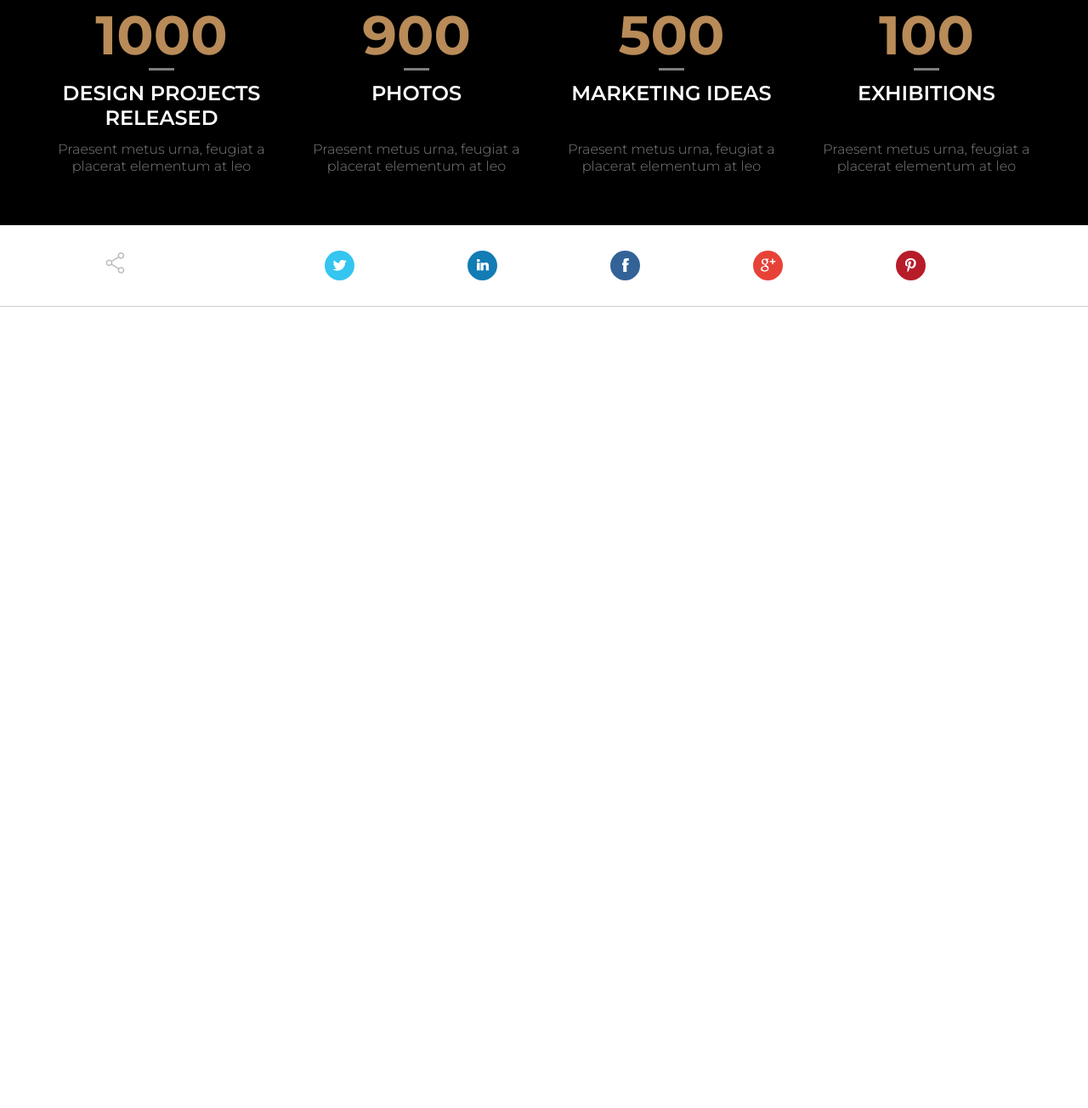
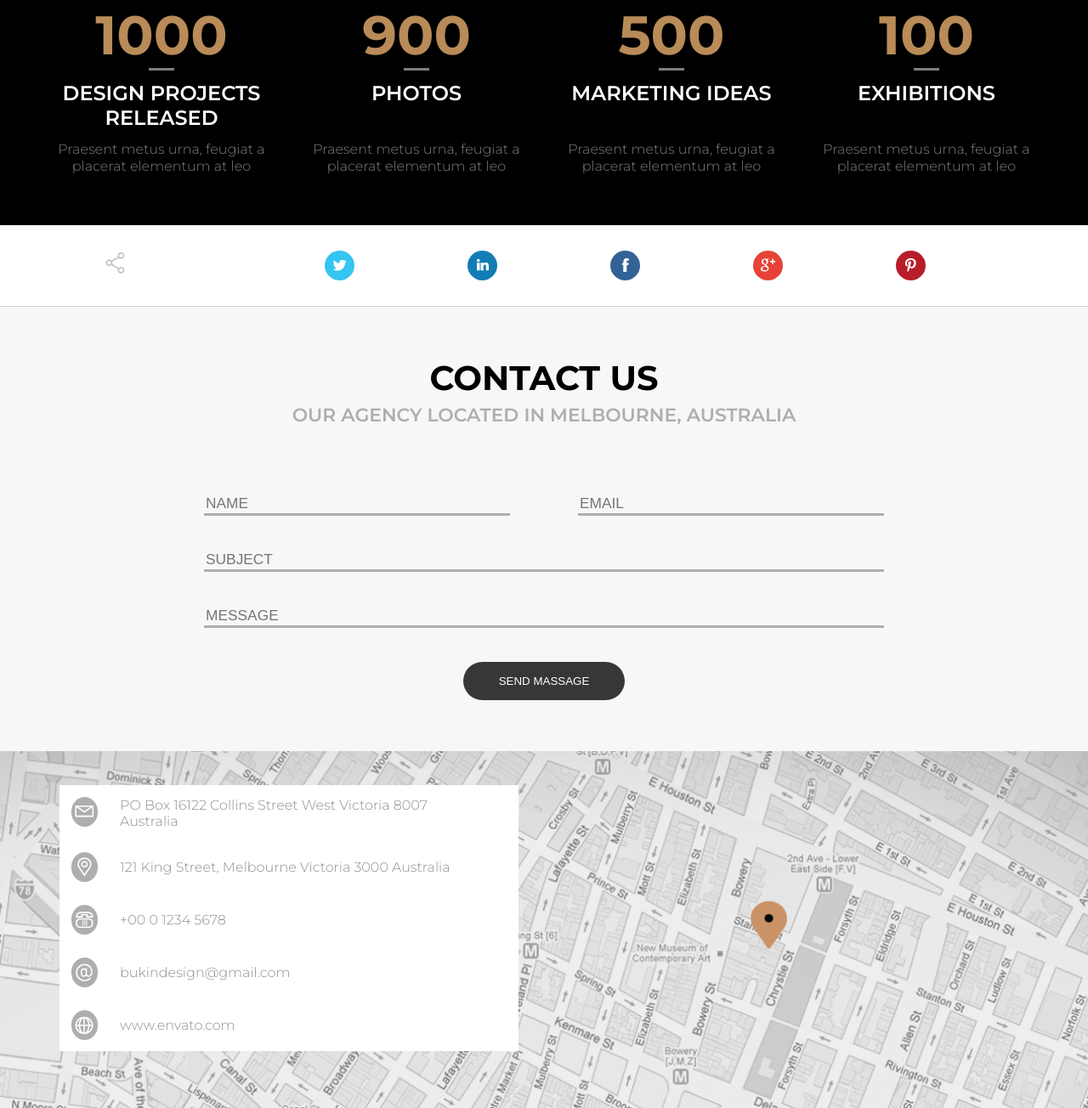
Before and after one commit to zalmon74/Awax, a plain HTML site: page project/index.html in a window 1280 px wide. Shown: the part 6757-8061 px from the top of the page at 85% size. Before the commit the page ends 7118 px from the top, so only its background shows below. Drawn offline with nearby package versions, Linux system fonts and the light colour scheme.

Commit message:
add block contact

```diff
--- a/project/css/style.css
+++ b/project/css/style.css
@@ -1228,6 +1228,165 @@ a{
   background: #b71c29;
 }
 
+.contact{
+  background: #f7f7f7;
+}
+
+.contact__title{
+  width: 100%;
+  padding-top: 5%;
+  margin-bottom: 5%;
+
+  text-align: center;
+  text-transform: uppercase;
+}
+
+.contact__title h2{
+  font-size: 30pt;
+  font-weight: 700;
+
+  color: #000;
+}
+
+.contact__title h3{
+  margin-top: 0.5%;
+  font-weight: 600;
+
+  color: #aeaeae;
+}
+
+.contact__form{
+  display: flex;
+  flex-direction: column;
+  align-items: center;
+}
+
+.contact__form_row{
+  width: 800px;
+  margin: 20px 3%;
+}
+
+.contact__form_row.tow_elements{
+  display: flex;
+  flex-wrap: wrap;
+  flex-direction: row;
+  justify-content: space-between;
+}
+
+.contact__form_row.tow_elements input{
+  width: 45%;
+}
+
+.contact__form_row input{
+  width: 100%;
+
+  font-size: 13pt;
+
+  background: none;
+  outline: none;
+  color: #9e9e9e;
+}
+
+.contact__form_row input:placeholder-shown{
+  text-transform: uppercase;
+  font-weight: 300;
+}
+
+.contact__form_row input, .contact__form_row:focus input{
+  border: 0;
+  border-bottom: 3px solid #aeaeae;
+}
+
+.contact__form_button{
+  margin-top: 20px;
+  margin-bottom: 5%;
+
+  text-align: center;
+}
+
+.contact__form_button input{
+  width: 190px;
+  height: 45px;
+
+  text-transform: uppercase;
+
+  border: none;
+  border-radius: 99em;
+
+  background: #373737;
+  color: #fff;
+
+  cursor: pointer;
+  transition: background 0.2s linear;
+}
+
+.contact__form_button input:hover{
+  background: #b88b58;
+}
+
+.contact__map{
+  width: 100%;
+  height: 420px;
+
+  background: url("../img/contact/map.png") no-repeat center center;
+  background-size: cover;
+}
+
+.contact_footer__inner{
+  position: relative;
+}
+
+.contact_footer__info{
+  width: 540px;
+  top: 40px;
+  margin-left: 30px;
+
+  display: flex;
+  flex-wrap: wrap;
+  position: absolute;
+  background: #fff;
+}
+
+.contact__footer_item{
+  width: 100%;
+  margin: 2.5% 2.5%;
+
+  display: flex;
+}
+
+.contact__footer_img{
+  width: 35px;
+  height: 35px;
+
+  flex-basis: 35px;
+
+  display: flex;
+  justify-content: center;
+  align-items: center;
+  position: relative;
+
+  border-radius: 50%;
+
+  background: #aeaeae;
+}
+
+.contact__footer_text{
+  width: 92%;
+  margin: 0 5%;
+
+  display: flex;
+  align-items: center;
+}
+
+.contact__footer_text span{
+  width: 100%;
+
+  font-size: 12pt;
+  font-weight: 300;
+
+  color: #8f8f8f;
+}
+
 @media screen and (max-width: 1200px){
   .intro__title_item{
     font-size: 6.567vw;
@@ -1328,6 +1487,22 @@ a{
   .price__item{
     width: 320px;
   }
+
+  /* contact */
+
+  .contact__form_row{
+    width: 90%;
+    margin: 20px 2.5%;
+  }
+
+  .contact__form_row.tow_elements{
+    margin: 0;
+  }
+
+  .contact__form_row.tow_elements input{
+    width: 100%;
+    margin: 20px 0;
+  }
 }
 
 /* media mobile */
@@ -1366,6 +1541,30 @@ a{
 
   .facts__item h4{
     height: 60px;
+  }
+
+  /* contact__footer */
+  .contact_footer__inner{
+    margin-bottom: 5%;
+
+    display: flex;
+    flex-direction: column;
+  }
+
+  .contact__map{
+    background: url("../img/contact/map.png") no-repeat -900px center;
+  }
+
+  .contact_footer__info{
+    width: 90%;
+    top: 0;
+    margin: 5% 2.5%;
+
+    position: relative;
+  }
+
+  .contact__footer_img{
+    width: 850px;
   }
 
 }
--- a/project/index.html
+++ b/project/index.html
@@ -1286,6 +1286,82 @@
     </div>
   </section>
 
+  <section class="contact">
+    <div class="container">
+      <article class="contact__form_item">
+        <div class="contact__title">
+          <h2>contact us</h2>
+          <h3>our agency located in Melbourne, Australia</h3>
+        </div>
+        <form action="" method="post" class="contact__form">
+          <div class="contact__form_row tow_elements">
+            <input type="text" name="name" id="" placeholder="name">
+            <input type="email" name="email" id="" placeholder="email">
+          </div>
+          <div class="contact__form_row">
+            <input type="text" name="subject" id="" placeholder="subject">
+          </div>
+          <div class="contact__form_row">
+            <input type="tel" name="message" id="" placeholder="message">
+          </div>
+          <div class="contact__form_button">
+            <input type="submit" value="send massage">
+          </div>
+        </form>
+      </article>
+    </div>
+  </section>
+
+  <section class="contact_footer">
+    <div class="contact_footer__inner">
+      <div class="contact__map"></div>
+      <div class="container">
+        <div class="contact_footer__info">
+          <div class="contact__footer_item">
+            <div class="contact__footer_img">
+              <img src="img/contact/postal_icon.png" alt="postal_icon">
+              </div>
+            <div class="contact__footer_text">
+              <span>PO Box 16122 Collins Street West Victoria 8007 Australia</span>
+            </div>
+          </div>
+          <div class="contact__footer_item">
+            <div class="contact__footer_img">
+              <img src="img/contact/palce_icon.png" alt="palce_icon">
+            </div>
+            <div class="contact__footer_text">
+              <span>121 King Street, Melbourne Victoria 3000 Australia</span>
+            </div>
+          </div>
+          <div class="contact__footer_item">
+            <div class="contact__footer_img">
+              <img src="img/contact/cellphone_icon.png" alt="cellphone_icon">
+            </div>
+            <div class="contact__footer_text">
+              <span>+00 0 1234 5678</span>
+            </div>
+          </div>
+          <div class="contact__footer_item">
+            <div class="contact__footer_img">
+              <img src="img/contact/@_icon.png" alt="@_icon">
+            </div>
+            <div class="contact__footer_text">
+              <span>bukindesign@gmail.com</span>
+            </div>
+          </div>
+          <div class="contact__footer_item">
+            <div class="contact__footer_img">
+              <img src="img/contact/web_icon.png" alt="web_icon">
+            </div>
+            <div class="contact__footer_text">
+              <span>www.envato.com </span>
+              </div>
+          </div>
+        </div>
+      </div>
+    </div>
+  </section>
+
   <script src="https://code.jquery.com/jquery-3.6.0.min.js"></script>
   <script src="js/slick-1.8.1/slick.min.js"></script>
   <script src="js/jTap/jquery.tap.js"></script>
```
Also changed, not shown: project/img/contact/@_icon.png (added), project/img/contact/cellphone_icon.png (added), project/img/contact/map.png (added), project/img/contact/palce_icon.png (added), project/img/contact/postal_icon.png (added), project/img/contact/web_icon.png (added).
